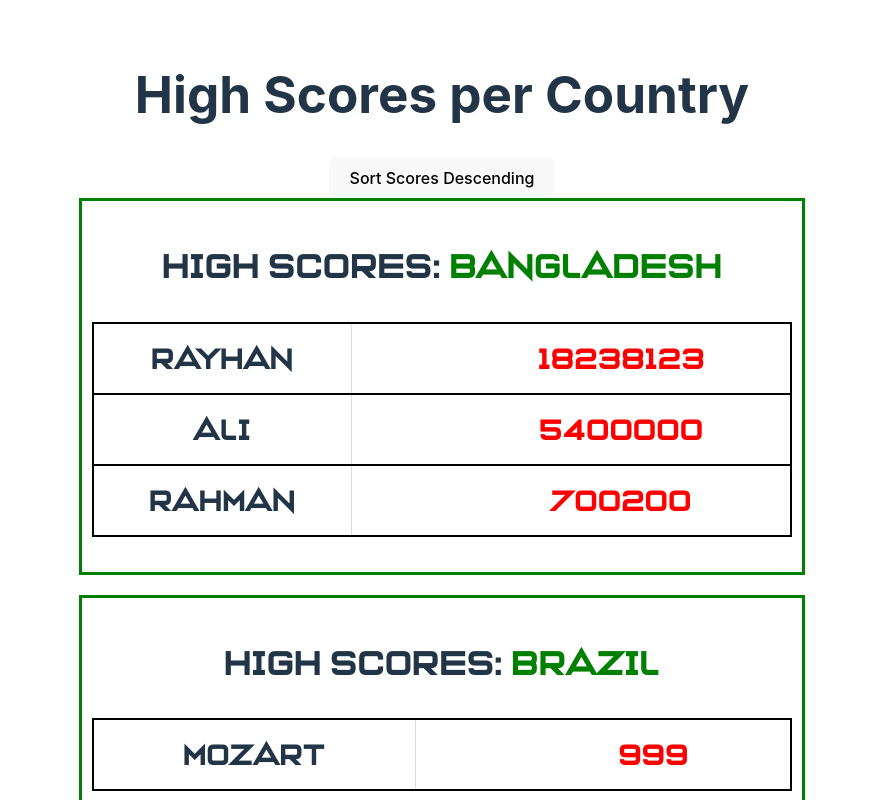
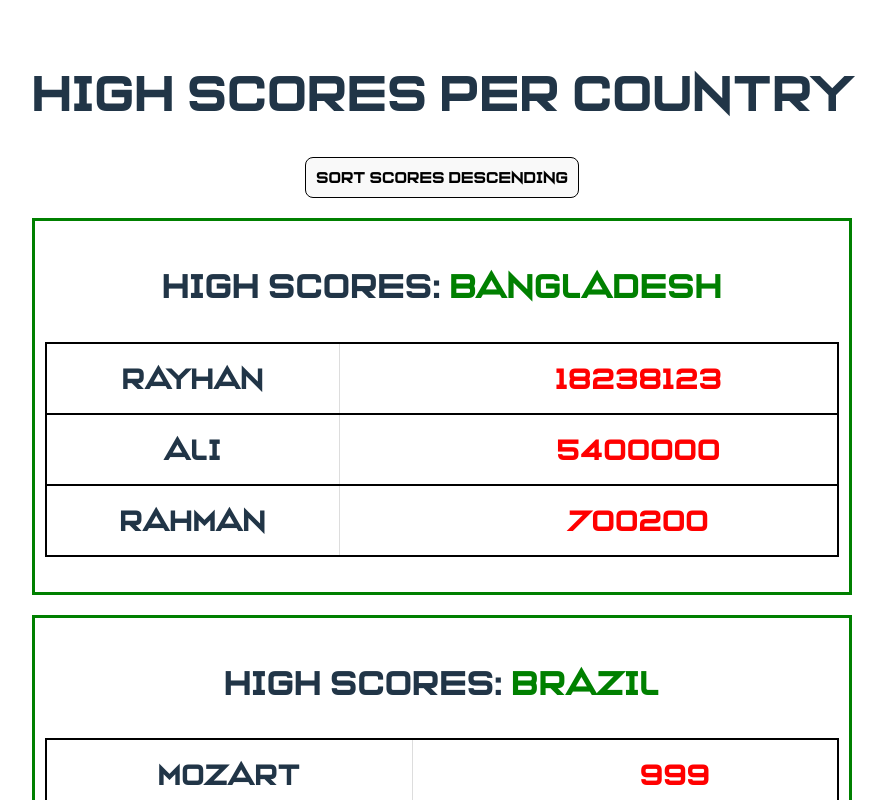
Before and after one commit to eediallo/high-scores-react, a React (Vite) app: page / in a window 1280 px wide. Shown: the top 800 px of the page, without its empty margins (198-1082 px from the left). Built offline with nearby package versions, Linux system fonts and the light colour scheme.

Commit message:
style toggle score button

```diff
--- a/src/App.css
+++ b/src/App.css
@@ -8,6 +8,10 @@
   margin: 0 auto;
   padding: 2rem;
   text-align: center;
+}
+
+body{
+  font-family: "knight-warrior-font", Arial, sans-serif;
 }
 
 .logo {
@@ -99,3 +103,10 @@
 .country{
   color: green;
 }
+
+
+.sort-btn{
+  border: 1px solid black;
+  margin-bottom: 20px;
+  padding: 10px;
+}
```
